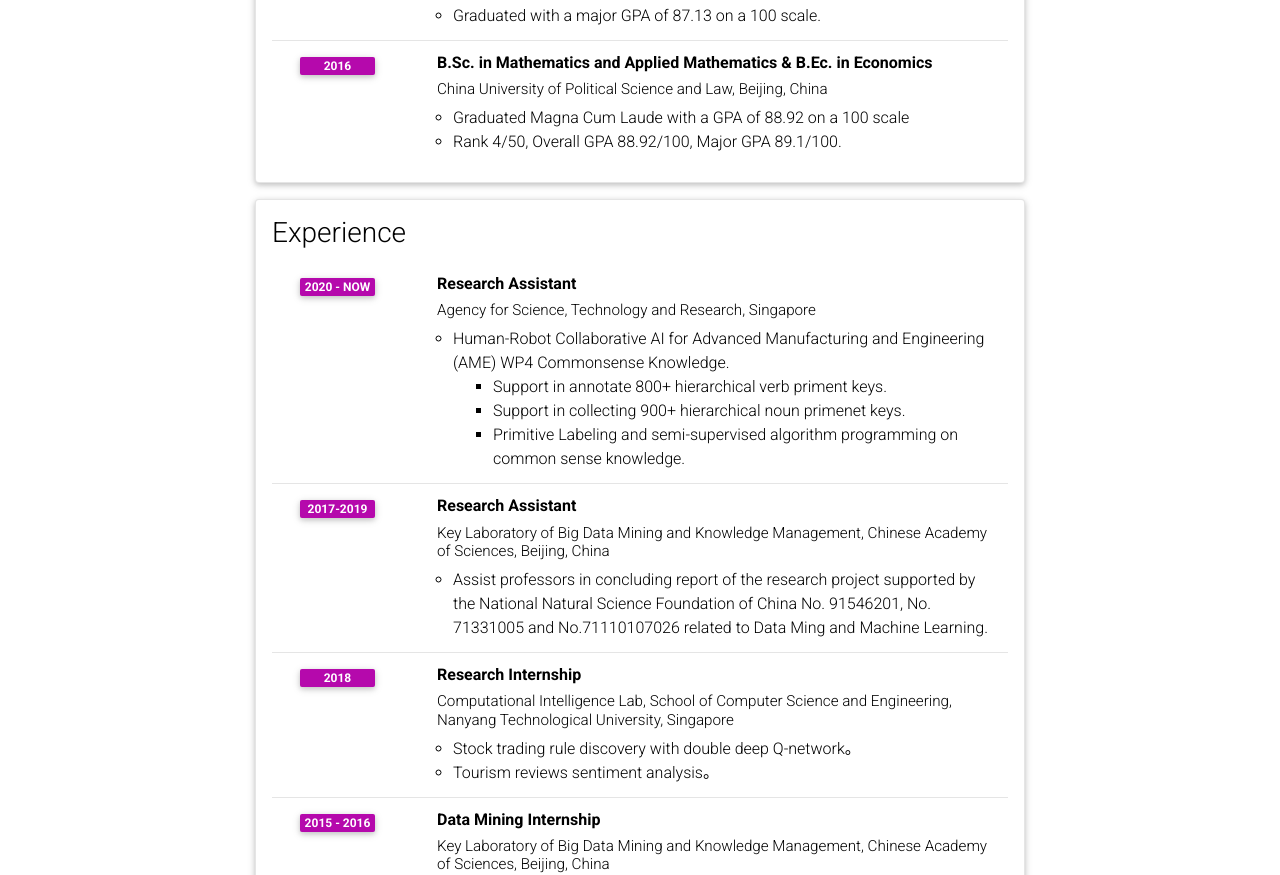
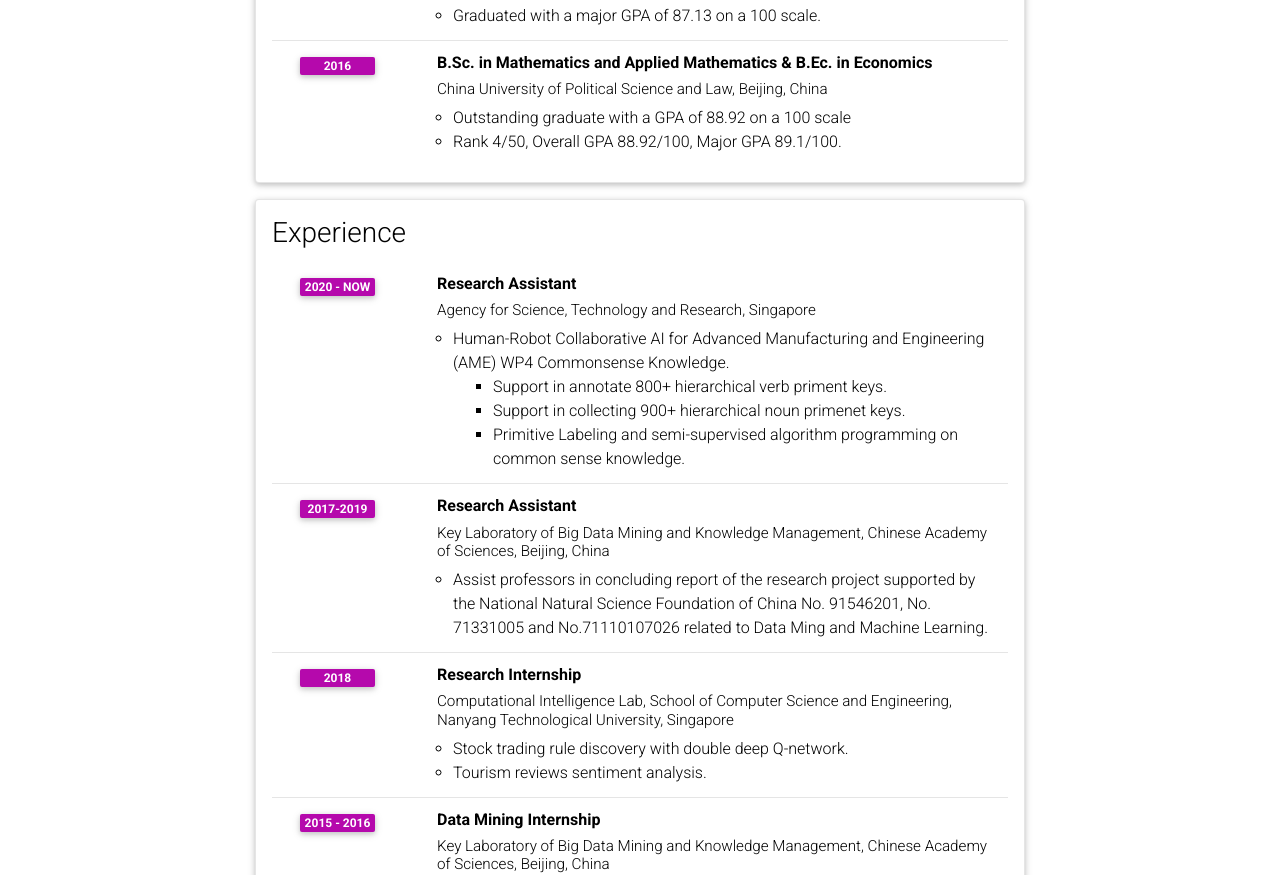
Before and after one commit to Maxwe11y/Cyn7hia.github.io, a Jekyll site: the page built from _pages/cv.md, in a window 1280 px wide and 1400 px high, scrolled down 435 px. Shown: the part 152-1027 px from the top of the window. Built offline with Jekyll 4.4.1, drawn with Linux system fonts in a browser that asks for light colours; comment, search, counter and statistics services are not loaded; a style sheet for code colours, icons or effects is not loaded.

Commit message:
Update cv.yml

```diff
--- a/_data/cv.yml
+++ b/_data/cv.yml
@@ -23,7 +23,7 @@
       institution: China University of Political Science and Law, Beijing, China
       year: 2016
       description:
-        - Graduated Magna Cum Laude with a GPA of 88.92 on a 100 scale
+        - Outstanding graduate with a GPA of 88.92 on a 100 scale
         - Rank 4/50, Overall GPA 88.92/100, Major GPA 89.1/100.
 
 - title: Experience
@@ -49,8 +49,8 @@
       institution: Computational Intelligence Lab, School of Computer Science and Engineering, Nanyang Technological University, Singapore
       year: 2018
       description:
-        - Stock trading rule discovery with double deep Q-network。
-        - Tourism reviews sentiment analysis。
+        - Stock trading rule discovery with double deep Q-network.
+        - Tourism reviews sentiment analysis.
 
     - title: Data Mining Internship
       institution: Key Laboratory of Big Data Mining and Knowledge Management, Chinese Academy of Sciences, Beijing, China
```
